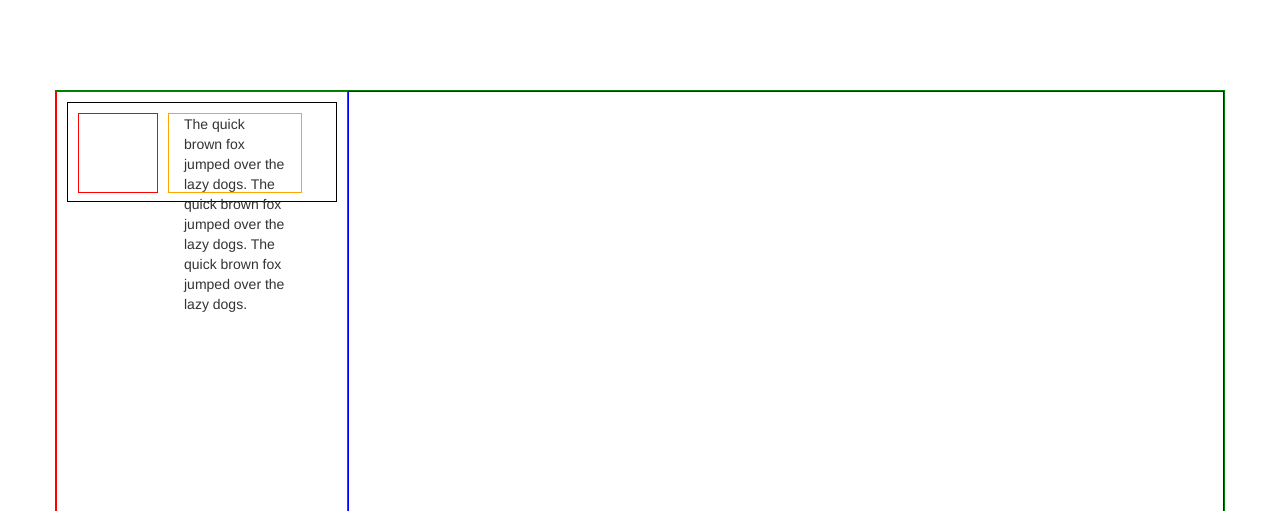
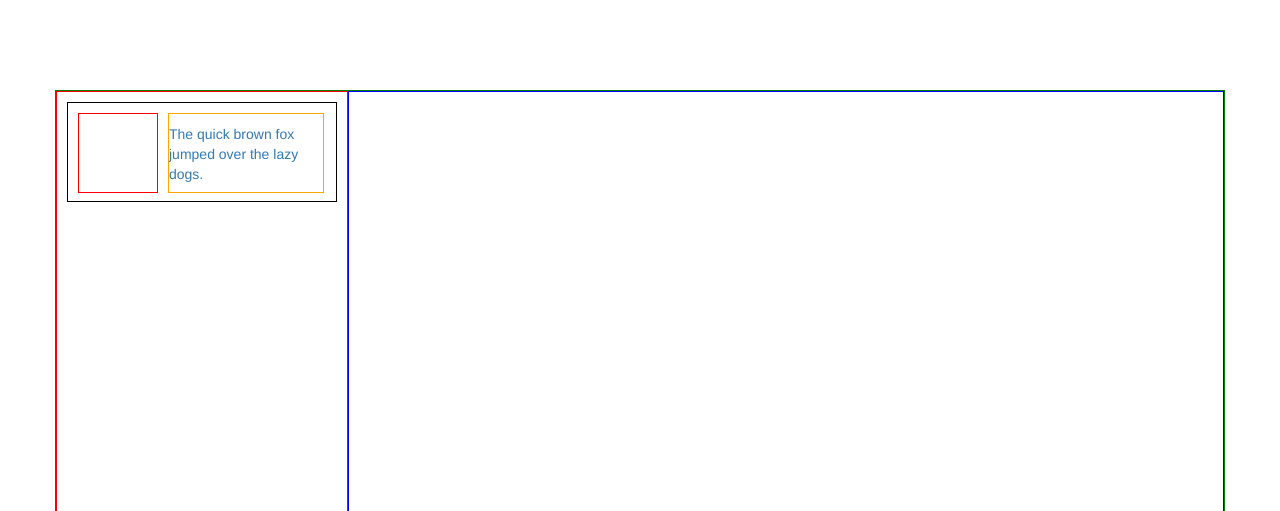
Before and after one commit to kieferyap/samurai-meetups, a Yii app: the page made by views/site/report.php in a window 1280 px wide. Shown: the top 511 px of the page. Run offline with PHP 8.4 and a stand-in for Yii, Linux system fonts and the light colour scheme; the template is opened without the code that fills it, so the values that code supplies are empty; some libraries are stand-ins or nearby versions.

Commit message:
UI Report Sidebar Bugfix

```diff
--- a/views/site/report.php
+++ b/views/site/report.php
@@ -7,12 +7,14 @@ use yii\helpers\Html;
 <br/>
 <div class="row reports-container">
 	<div class="col-md-3 report-sidebar">
-		<div class="col-md-12 report-sidebar-element">
-			<div class="col-md-2 report-sidebar-element-photo"></div>
-			<div class="col-md-10 report-sidebar-element-text">
-				The quick brown fox jumped over the lazy dogs. The quick brown fox jumped over the lazy dogs. The quick brown fox jumped over the lazy dogs.
+		<a href="#">
+			<div class="col-md-12 report-sidebar-element">
+				<div class="col-md-2 report-sidebar-element-photo"></div>
+				<div class="col-md-10 report-sidebar-element-text">
+					The quick brown fox jumped over the lazy dogs.
+				</div>
 			</div>
-		</div>
+		</a>
 	</div>
 	<div class="col-md-9 report-content">
 	</div>
--- a/web/css/site.css
+++ b/web/css/site.css
@@ -227,9 +227,20 @@ li.open {
         height: 50px;
         width: 445px;
     }
+}
+
+@media (min-width: 992px) and (max-width: 1200px) {
     .report-sidebar-element-text {
         margin-left: 10px;
         width: 54%;
+        padding-right: 10px;
+    }
+}
+@media (min-width: 1201px) {
+    .report-sidebar-element-text {
+        margin-left: 10px;
+        width: 63%;
+        padding-right: 10px;
     }
 }
 
@@ -378,6 +389,8 @@ li.open {
 }
 
 .report-sidebar-element-text {
+    padding-top: 10px;
     border: 1px solid orange;
     height: 80px;
+    padding-left: 0px;
 }
```
